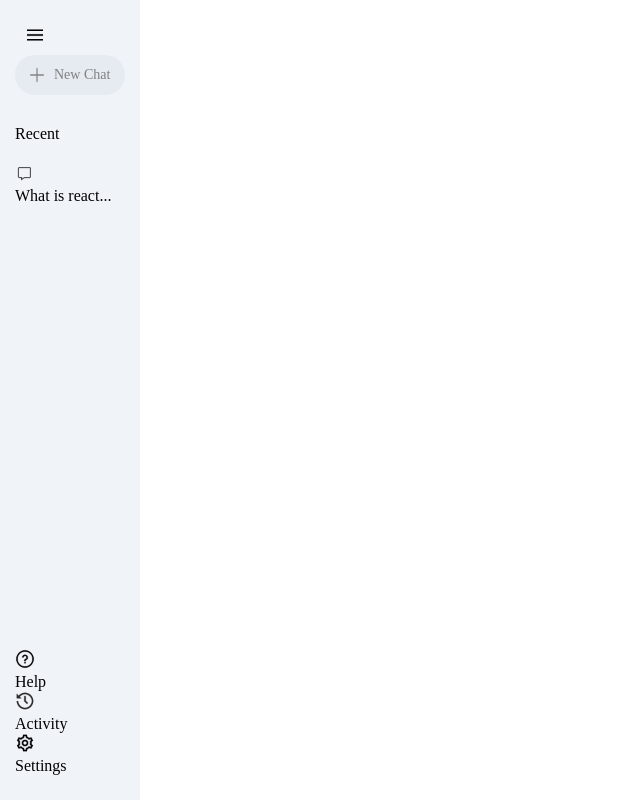
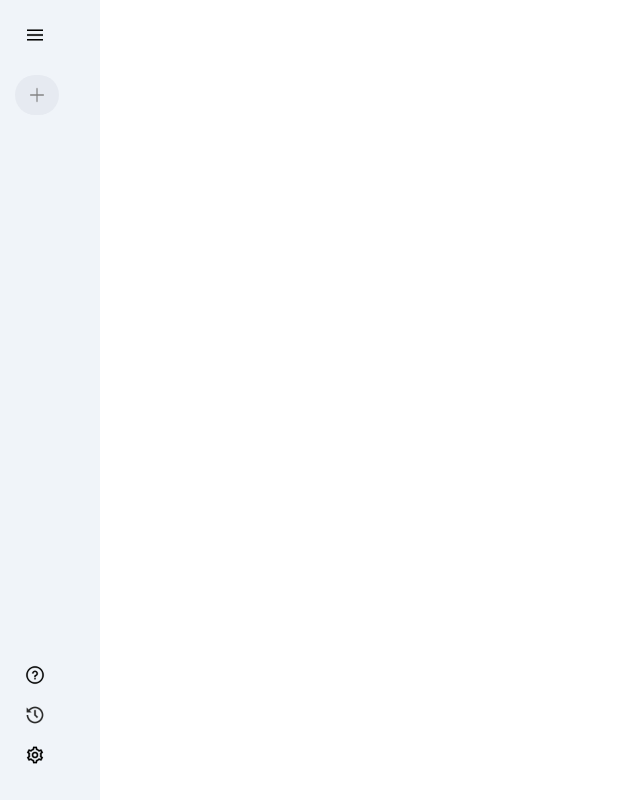
Before and after one commit to anshulgaharwal/octane-bot, a React (Vite) app: page / in a window 1280 px wide. Shown: the whole page, without its empty margins (0-640 px from the left). Built offline with nearby package versions, Linux system fonts and the light colour scheme.

Commit message:
css and collapse feature added

```diff
--- a/src/components/Sidebar/Sidebar.css
+++ b/src/components/Sidebar/Sidebar.css
@@ -18,7 +18,7 @@
 }
 
 .new-chat{
-    margin-top: 10px;
+    margin-top: 30px;
     display: inline-flex;
     align-items: center;
     gap: 10px;
@@ -41,5 +41,21 @@
 }
 
 .recent-entry{
+    display: flex;
+    align-items: start;
+    gap: 10px;
+    padding: 10px;
+    padding-right: 40px;
+    color: #282828;
+    cursor: pointer;
+    border-radius: 50px;
+}
 
+.recent-entry:hover{
+    background-color: #e2e6eb;
 }
+
+.bottom{
+    display: flex;
+    flex-direction: column;
+}
--- a/src/components/Sidebar/Sidebar.jsx
+++ b/src/components/Sidebar/Sidebar.jsx
@@ -1,42 +1,44 @@
-import React from 'react'
-import './Sidebar.css'
-import { assets } from '../../assets/assets'
+import React, { useState } from "react";
+import "./Sidebar.css";
+import { assets } from "../../assets/assets";
 
 const Sidebar = () => {
-  return(
-    <div className='sidebar'>
+  const [extended, setExtended] = useState(false);
+
+  return (
+    <div className="sidebar">
       <div className="top">
-          <img className="menu" src={assets.menu_icon} alt="" />
+        <img className="menu" onClick={() => setExtended(prev => !prev)} src={assets.menu_icon} alt="" />
         <div className="new-chat">
           <img src={assets.plus_icon} alt="" />
-            <p>New Chat</p>
+          {extended ? <p>New Chat</p> : null}
         </div>
+        {extended ?
           <div className="recent">
-            <p className="recent-title">
-              Recent
-            </p>
+            <p className="recent-title">Recent</p>
             <div className="recent-entry">
               <img src={assets.message_icon} alt="" />
               <p>What is react...</p>
             </div>
           </div>
+         : null}
       </div>
       <div className="bottom">
-          <div className="bottom-items">
+        <div className="bottom-items recent-entry">
           <img src={assets.question_icon} alt="" />
-            <p>Help</p>
+          {extended ? <p>Help</p> : null}
         </div>
-          <div className="bottom-items">
+        <div className="bottom-items recent-entry">
           <img src={assets.history_icon} alt="" />
-            <p>Activity</p>
+          {extended ? <p>Activity</p> : null}
         </div>
-          <div className="bottom-items">
+        <div className="bottom-items recent-entry">
           <img src={assets.setting_icon} alt="" />
-            <p>Settings</p>
+          {extended ? <p>Settings</p> : null}
         </div>
       </div>
     </div>
-  )
-}
+  );
+};
 
-export default Sidebar
+export default Sidebar;
```
Lines whose indentation alone changed are shown as unchanged.
